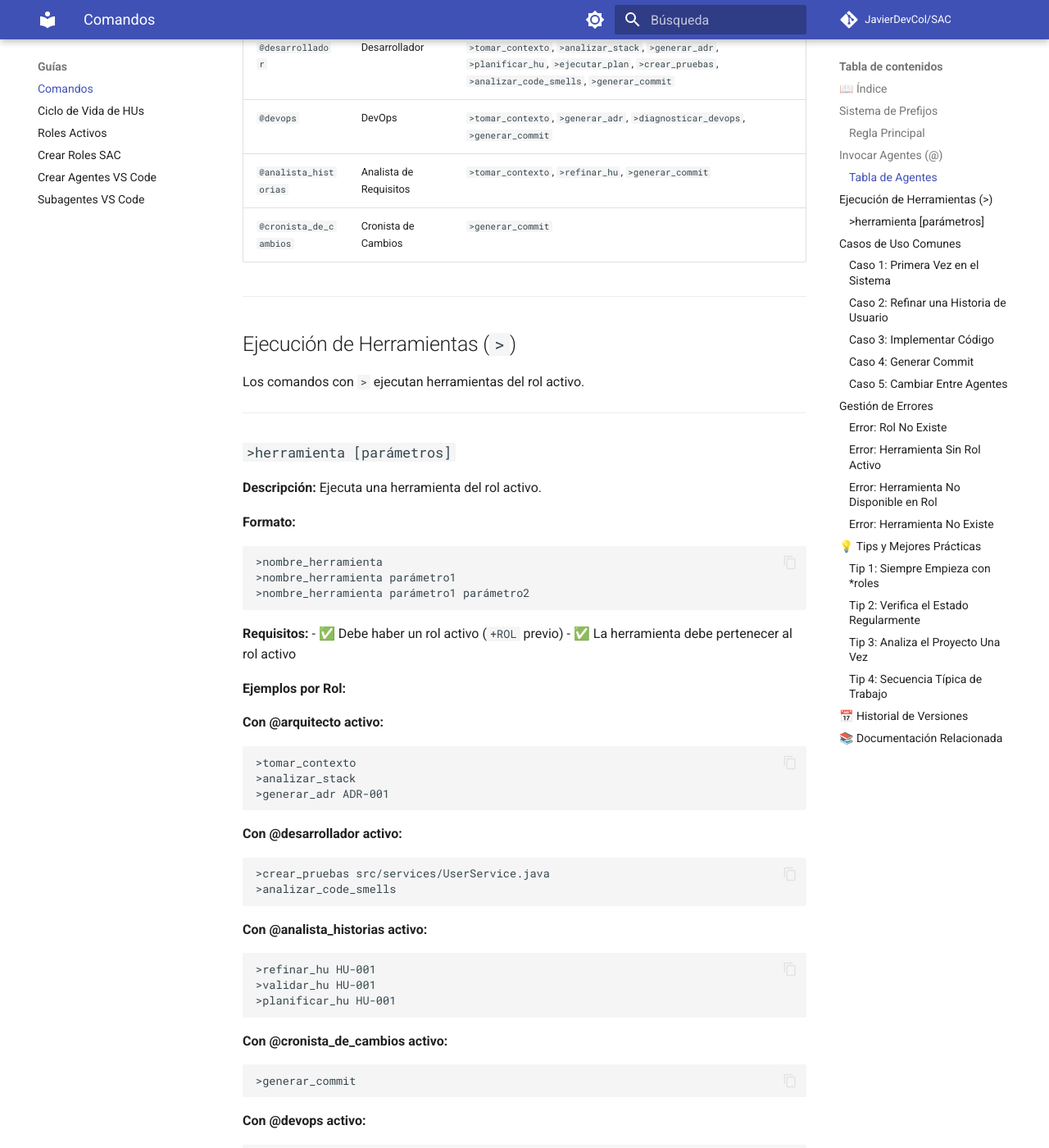
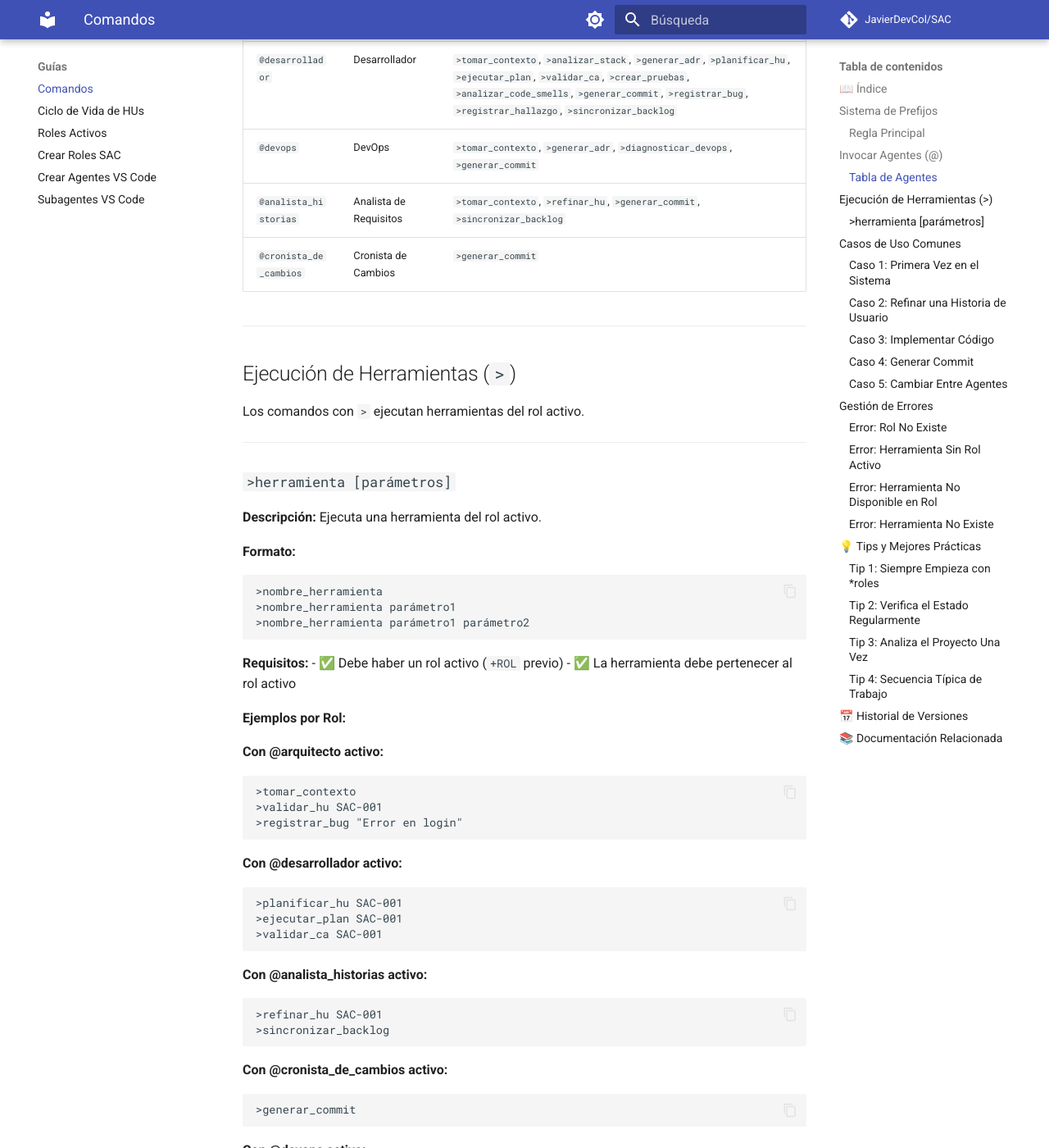
Before and after one commit to JavierDevCol/SAC, an MkDocs documentation site: the page built from docs/guias/guia_comandos.md, in a window 1280 px wide and 1400 px high, scrolled down 1353 px. Shown: the whole window at 82% size. Built offline with MkDocs 1.6.1 and Material for MkDocs 9.7.7, drawn with Linux system fonts in a browser that asks for light colours; comment, search, counter and statistics services are not loaded; some of the changed text lies outside the part shown.

Commit message:
docs(comandos): actualizar guía para nueva estructura
- Actualizar versión a 7.25.0
- Agregar herramientas faltantes por rol
- Corregir planificar_hu a ARCHDEV
- Agregar ejemplos con nueva estructura SAC-XXX

````diff
--- a/docs/guias/guia_comandos.md
+++ b/docs/guias/guia_comandos.md
@@ -44,10 +44,10 @@ En Copilot Chat escribe `@nombre_agente` para activar un agente SAC.
 
 | Invocación | Agente | Herramientas Disponibles |
 |------------|--------|--------------------------|
-| `@arquitecto` | Arquitecto | `>tomar_contexto`, `>analizar_stack`, `>init_reglas_arquitectonicas`, `>generar_adr`, `>validar_hu` |
-| `@desarrollador` | Desarrollador | `>tomar_contexto`, `>analizar_stack`, `>generar_adr`, `>planificar_hu`, `>ejecutar_plan`, `>crear_pruebas`, `>analizar_code_smells`, `>generar_commit` |
+| `@arquitecto` | Arquitecto | `>tomar_contexto`, `>analizar_stack`, `>init_reglas_arquitectonicas`, `>generar_adr`, `>validar_hu`, `>registrar_bug`, `>registrar_pendiente`, `>registrar_hallazgo`, `>sincronizar_backlog` |
+| `@desarrollador` | Desarrollador | `>tomar_contexto`, `>analizar_stack`, `>generar_adr`, `>planificar_hu`, `>ejecutar_plan`, `>validar_ca`, `>crear_pruebas`, `>analizar_code_smells`, `>generar_commit`, `>registrar_bug`, `>registrar_hallazgo`, `>sincronizar_backlog` |
 | `@devops` | DevOps | `>tomar_contexto`, `>generar_adr`, `>diagnosticar_devops`, `>generar_commit` |
-| `@analista_historias` | Analista de Requisitos | `>tomar_contexto`, `>refinar_hu`, `>generar_commit` |
+| `@analista_historias` | Analista de Requisitos | `>tomar_contexto`, `>refinar_hu`, `>generar_commit`, `>sincronizar_backlog` |
 | `@cronista_de_cambios` | Cronista de Cambios | `>generar_commit` |
 
 ---
@@ -78,21 +78,21 @@ Los comandos con `>` ejecutan herramientas del rol activo.
 **Con @arquitecto activo:**
 ```
 >tomar_contexto
->analizar_stack
->generar_adr ADR-001
+>validar_hu SAC-001
+>registrar_bug "Error en login"
 ```
 
 **Con @desarrollador activo:**
 ```
->crear_pruebas src/services/UserService.java
->analizar_code_smells
+>planificar_hu SAC-001
+>ejecutar_plan SAC-001
+>validar_ca SAC-001
 ```
 
 **Con @analista_historias activo:**
 ```
->refinar_hu HU-001
->validar_hu HU-001
->planificar_hu HU-001
+>refinar_hu SAC-001
+>sincronizar_backlog
 ```
 
 **Con @cronista_de_cambios activo:**
````
Also changed, not shown: other parts of docs/guias/guia_comandos.md (+2 -2 lines).
